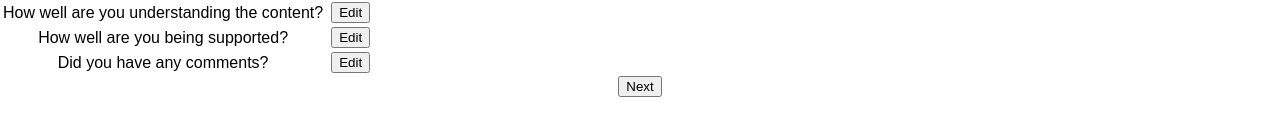
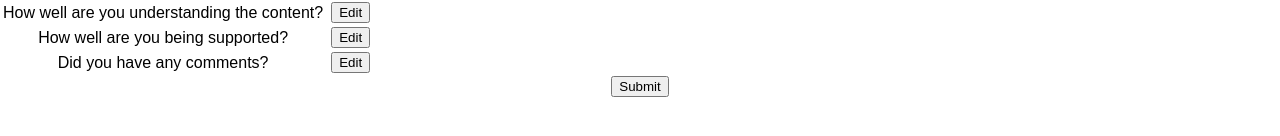
Before and after one commit to cchelton/redux-feedback-loop, a React (Create React App) app: page /#/review in a window 1280 px wide. Shown: the part 238-374 px from the top of the page. Built offline with nearby package versions, Linux system fonts and the light colour scheme.

Commit message:
adds comments

```diff
--- a/src/components/App/views/PageReview/PageReview.js
+++ b/src/components/App/views/PageReview/PageReview.js
@@ -2,12 +2,12 @@
 import React, { Component } from "react";
 import { connect } from "react-redux";
 import { withRouter } from "react-router-dom";
-import NextButton from "../../../NextButton/NextButton";
 import EditButton from "../../../EditButton/EditButton";
+import SubmitButton from "../../../SubmitButton/SubmitButton";
 
 class PageReview extends Component {
   render() {
-    const newFeedback = this.props.store.newFeedbackReducer;
+    const newFeedback = this.props.store.newFeedbackReducer; //  get the reducer so I type less
     console.log(newFeedback);
 
     return (
@@ -50,7 +50,7 @@ class PageReview extends Component {
           </tbody>
         </table>
 
-        <NextButton nextPath="/thanks" />
+        <SubmitButton />
       </div>
     );
   }
--- a/src/components/DeleteButton/DeleteButton.js
+++ b/src/components/DeleteButton/DeleteButton.js
@@ -2,6 +2,9 @@ import React, { Component } from "react";
 import axios from "axios";
 
 class DeleteButton extends Component {
+  //
+  //  SERVER API CALL / EVENT HANDLER
+
   /**
    * Deletes a feedback entry from database.
    * @param {number} id the id of the table row. from delete button props
@@ -18,6 +21,9 @@ class DeleteButton extends Component {
       });
   };
 
+  //
+  //  RENDER
+
   render() {
     return (
       <button
--- a/src/components/FlagButton/FlagButton.js
+++ b/src/components/FlagButton/FlagButton.js
@@ -1,9 +1,18 @@
 import React, { Component } from "react";
-import Axios from "axios";
+import axios from "axios";
 
 class FlagButton extends Component {
+  //
+  //  SERVER API CALL / EVENT HANDLER
+
+  /**
+   * Toggles the flagged status on a feedback entry.
+   *
+   * @param {number} id the database ID of the entry to toggle flag.
+   */
   flagFeedbackSubmission = (id) => {
-    Axios.put(`feedback/flag/${id}`)
+    axios
+      .put(`feedback/flag/${id}`)
       .then((response) => {
         this.props.getFeedbackSubmissions();
       })
@@ -11,6 +20,10 @@ class FlagButton extends Component {
         console.log(err);
       });
   };
+
+  //
+  //  RENDER
+
   render() {
     return (
       <button
--- a/src/components/NextButton/NextButton.js
+++ b/src/components/NextButton/NextButton.js
@@ -3,6 +3,8 @@ import React, { Component } from "react";
 import { withRouter } from "react-router-dom";
 
 class NextButton extends Component {
+  //
+  //  EVENT HANDLERS
   handleClickNext = (path) => {
     if (this.props.pageVal !== "") {
       this.props.history.push(path);
@@ -10,6 +12,9 @@ class NextButton extends Component {
       alert("This field is required");
     }
   };
+
+  //
+  //  RENDER
 
   render() {
     const nextPath = this.props.nextPath;
--- /dev/null
+++ b/src/components/SubmitButton/SubmitButton.js
@@ -0,0 +1,55 @@
+import React, { Component } from "react";
+import { connect } from "react-redux";
+import { withRouter } from "react-router-dom";
+import axios from "axios";
+
+class SubmitButton extends Component {
+  postFeedback = () => {
+    const newFeedback = this.props.store.newFeedbackReducer;
+
+    //
+    //  SERVER API CALLS
+
+    axios
+      .post("/feedback", newFeedback)
+      .then((response) => {
+        this.props.dispatch({
+          type: "RESET_NEW_FEEDBACK",
+        }); //  clear the reducer on successful submit
+      })
+      .catch((err) => {
+        console.log(err);
+      });
+  };
+
+  //
+  //  EVENT HANDLER
+
+  handleClickNext = () => {
+    this.postFeedback();
+    this.props.history.push("/thanks");
+  };
+
+  //
+  //  RENDER
+
+  render() {
+    const nextPath = this.props.nextPath;
+
+    return (
+      <button
+        onClick={() => {
+          this.handleClickNext(nextPath);
+        }}
+      >
+        Submit
+      </button>
+    );
+  }
+}
+
+const putStoreOnProps = (store) => ({
+  store,
+});
+
+export default withRouter(connect(putStoreOnProps)(SubmitButton));
--- a/src/reducers/newFeedbackReducer.js
+++ b/src/reducers/newFeedbackReducer.js
@@ -11,6 +11,8 @@ const reducer = (state = initialState, action) => {
       ...state,
       [action.payload.property]: action.payload.value,
     };
+  } else if (action.type === "RESET_NEW_FEEDBACK") {
+    return initialState;
   }
   return state;
 };
```
